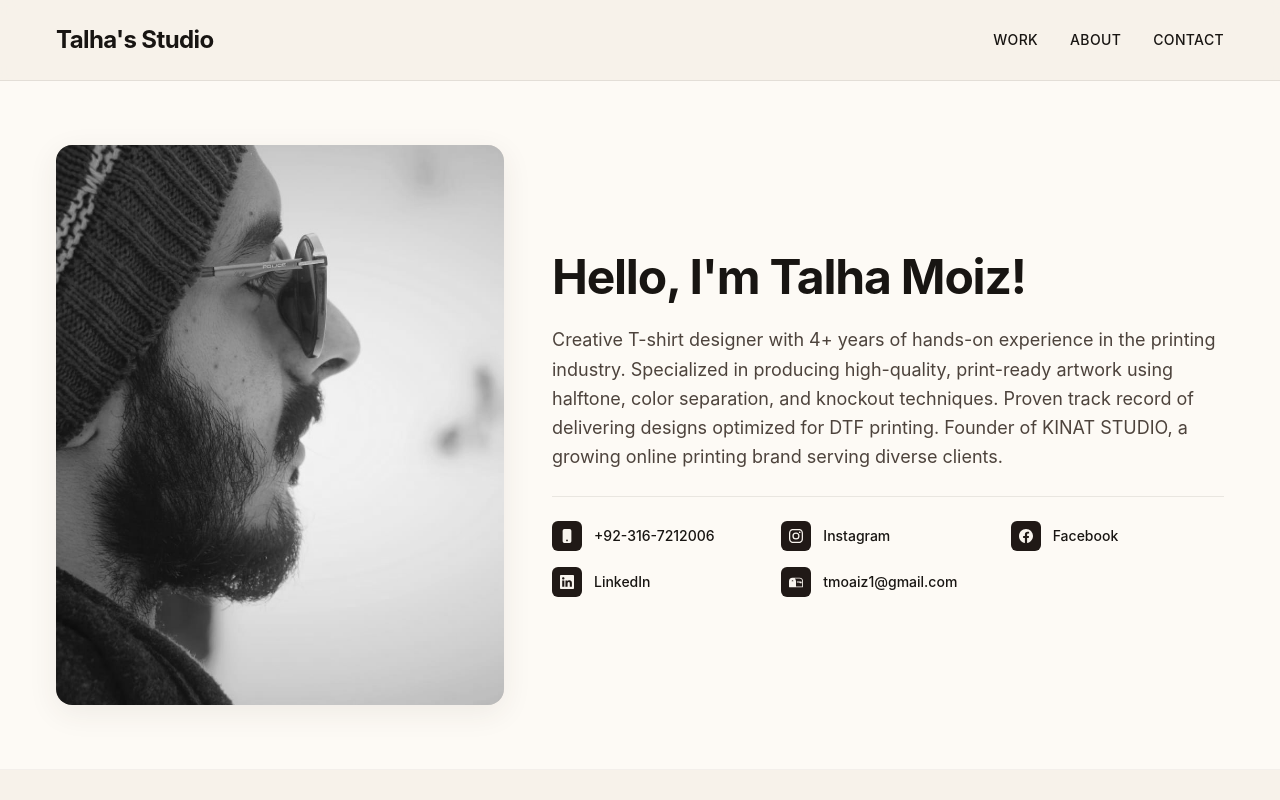
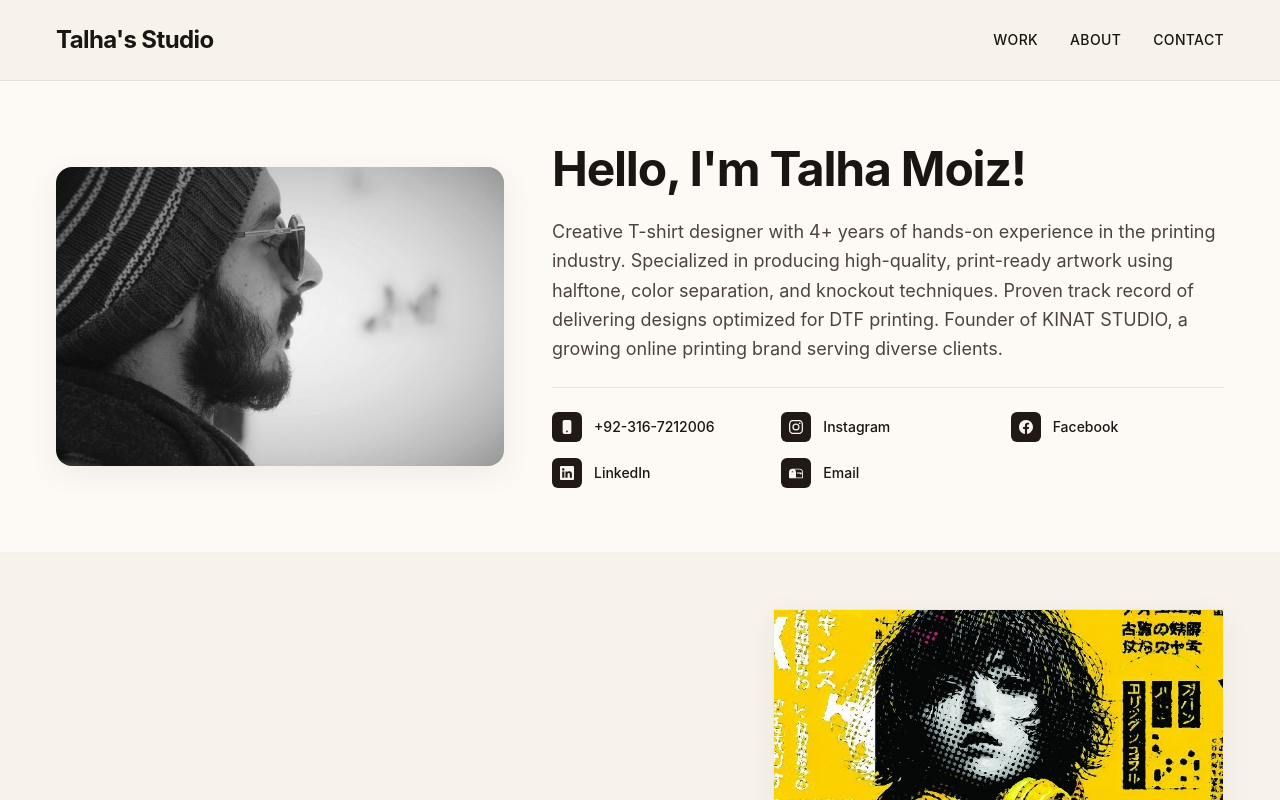
Before and after one commit to MSubhanAli4210/talha-s-portfolio, a React (Vite) app: page / in a window 1280 px wide. Shown: the top 800 px of the page. Built offline with nearby package versions, Linux system fonts and the light colour scheme.

Commit message:
final updates

```diff
--- a/src/App.jsx
+++ b/src/App.jsx
@@ -174,7 +174,7 @@ export default function App() {
       {/* Profile Intro Section */}
       <section id="contact"  className="px-6 md:px-14 py-16 bg-[#fdfaf5] border-b border-[#3a312b]/5">
         <div className="max-w-7xl mx-auto grid md:grid-cols-[0.8fr_1.2fr] gap-12 items-center">
-          <div className="relative aspect-[4/5] overflow-hidden rounded-2xl bg-[#ece6dd] shadow-[0_8px_30px_rgba(58,49,43,0.08)]">
+          <div className="relative overflow-hidden rounded-2xl bg-[#ece6dd] shadow-[0_8px_30px_rgba(58,49,43,0.08)]">
             <img
               src={heroImg}
               alt="Talha Moiz"
@@ -240,7 +240,7 @@ export default function App() {
                 <span className="p-2 bg-[#201916] text-[#f8f4ee] rounded-md">
                   <BsMailbox2 />
                 </span>
-                <a href="mailto:tmoaiz1@gmail.com">tmoaiz1@gmail.com</a>
+                <a href="mailto:tmoaiz1@gmail.com">Email</a>
               </div>
             </div>
           </div>
```
